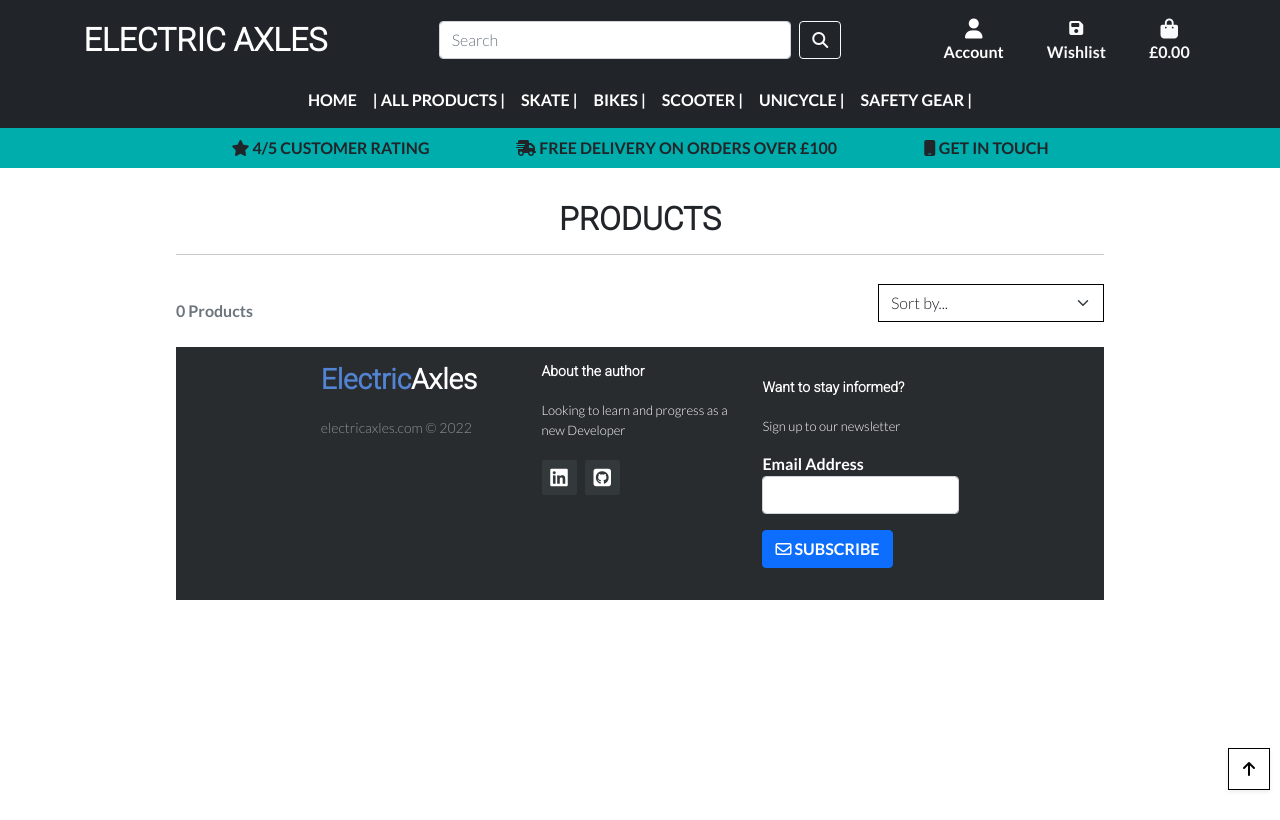
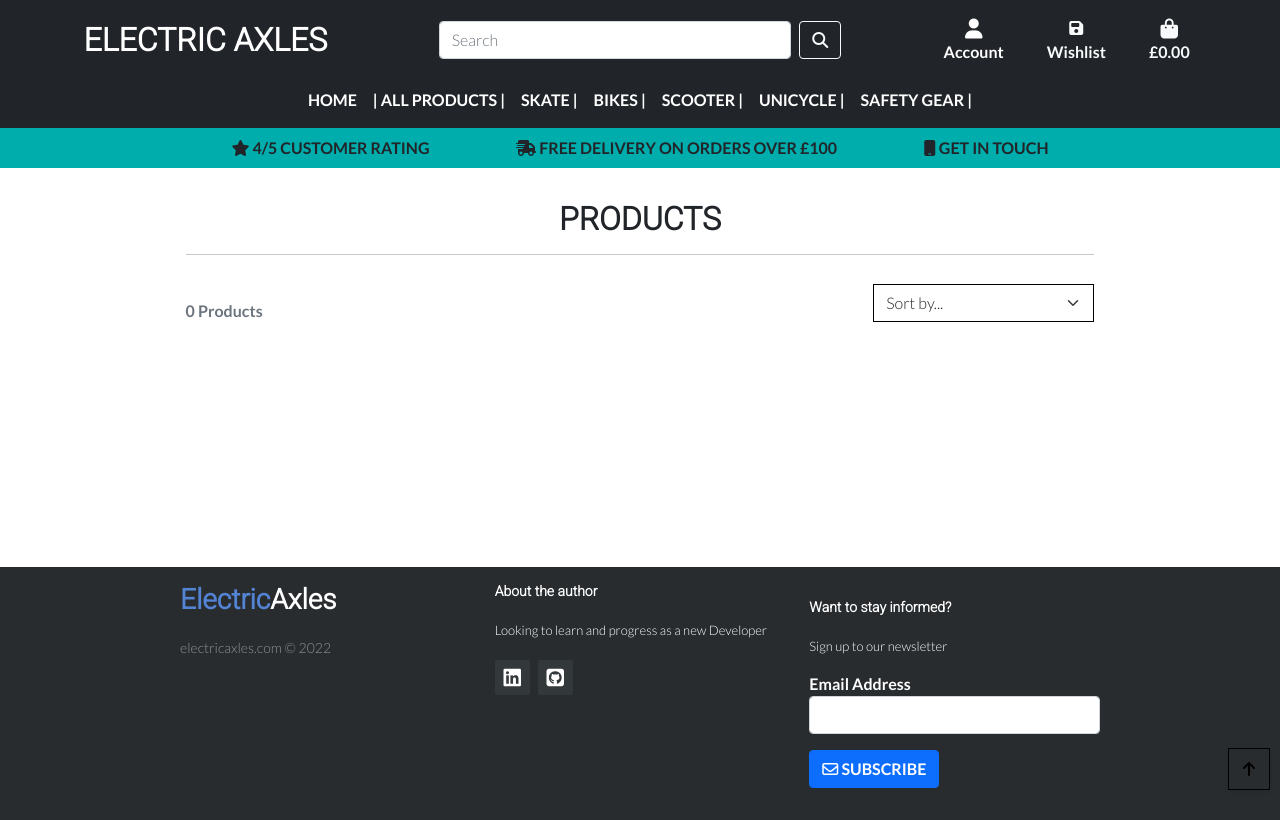
Before and after one commit to dhowai/portfolio-5-electric-axles, a Django app: page /products/ in a window 1280 px wide. Run offline with Django 3.2, Linux system fonts and the light colour scheme; data that the repository does not hold is empty; parts of the project's set-up code (start-up, migrations or seed data) failed here and were passed over; some libraries are stand-ins or nearby versions.

Commit message:
Fix issue with page layout

```diff
--- a/products/templates/products/products.html
+++ b/products/templates/products/products.html
@@ -12,7 +12,8 @@
 {% endblock %}
 
 {% block content %}
-    <div class="container pt-4 px-lg-5">
+   <div class="container-fluid py-4">
+        <div class="container px-4 px-lg-5">
             <div class="col text-center mt-3">
                 <h2 class="logo-font">Products</h2>
                 {% for c in current_categories %}
@@ -47,6 +48,7 @@
                                 {% endif %}
                                 {{ products|length }} Products{% if search_term %} found for <strong>"{{ search_term }}"</strong>{% endif %}
                             </p>
+                        </div>
                     </div>
                 </div>
             </div>
@@ -107,6 +109,7 @@
                 {% endfor %}
             </div>
         </div>
+    </div>
     <div class="btt-button shadow-sm rounded-0 border border-black">
         <a class="btt-link d-flex h-100">
             <i class="fas fa-arrow-up text-black mx-auto my-auto"></i>
```
Lines whose indentation alone changed are shown as unchanged.
